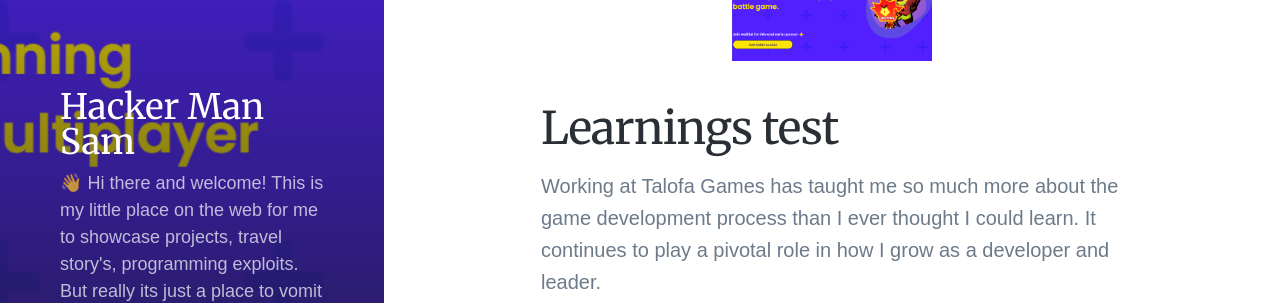
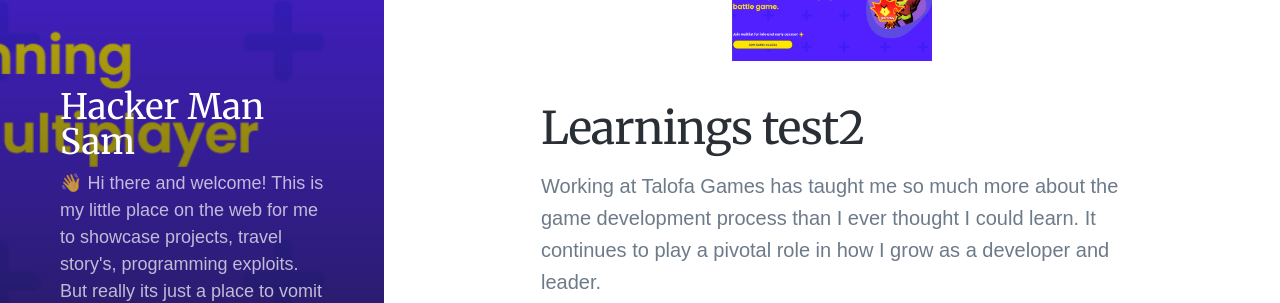
Before and after one commit to Esildor/esildor.github.io, a Jekyll site: the page built from _projects/RunLegends.md, in a window 1280 px wide and 900 px high. Shown: the part 274-577 px from the top of the window. Built offline with Jekyll 4.4.1, drawn with Linux system fonts in a browser that asks for light colours; nearby versions of some CDN libraries; some web fonts are replaced.

Commit message:
test commit 2

```diff
--- a/_projects/RunLegends.md
+++ b/_projects/RunLegends.md
@@ -6,7 +6,7 @@ featured_image: '/images/projects/runlegends/banner.png'
 ---
 <img src="/images/projects/runlegends/banner.png" width="200">
 
-## Learnings test
+## Learnings test2
 
 Working at Talofa Games has taught me so much more about the game development process than I ever thought I could learn. It continues to play a pivotal role in how I grow as a developer and leader.
 
```
